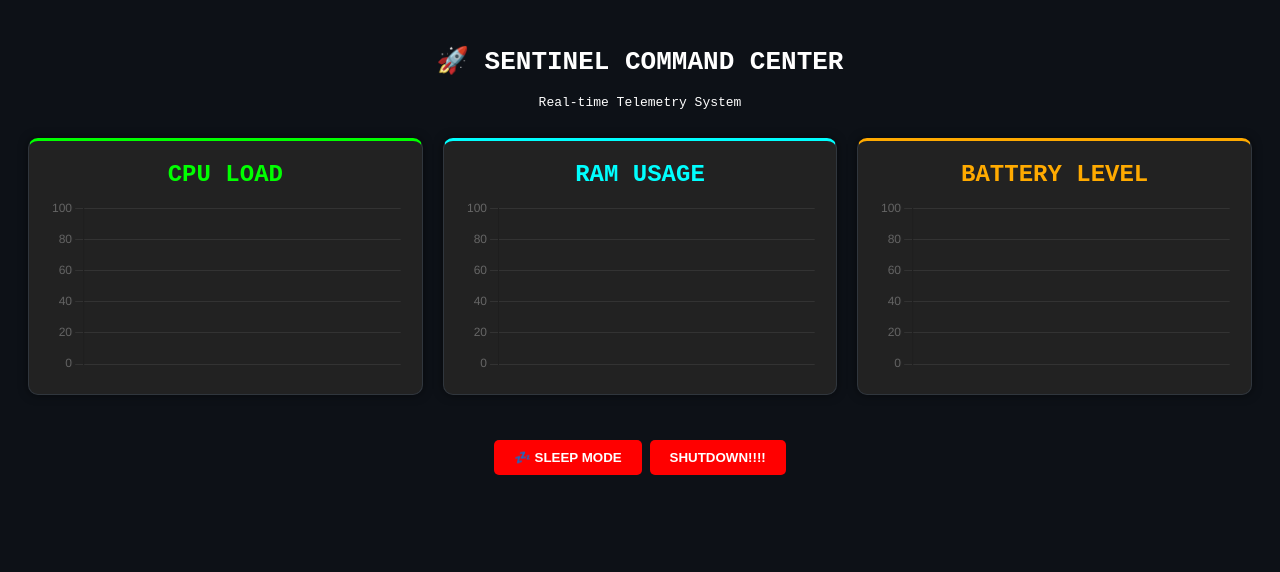
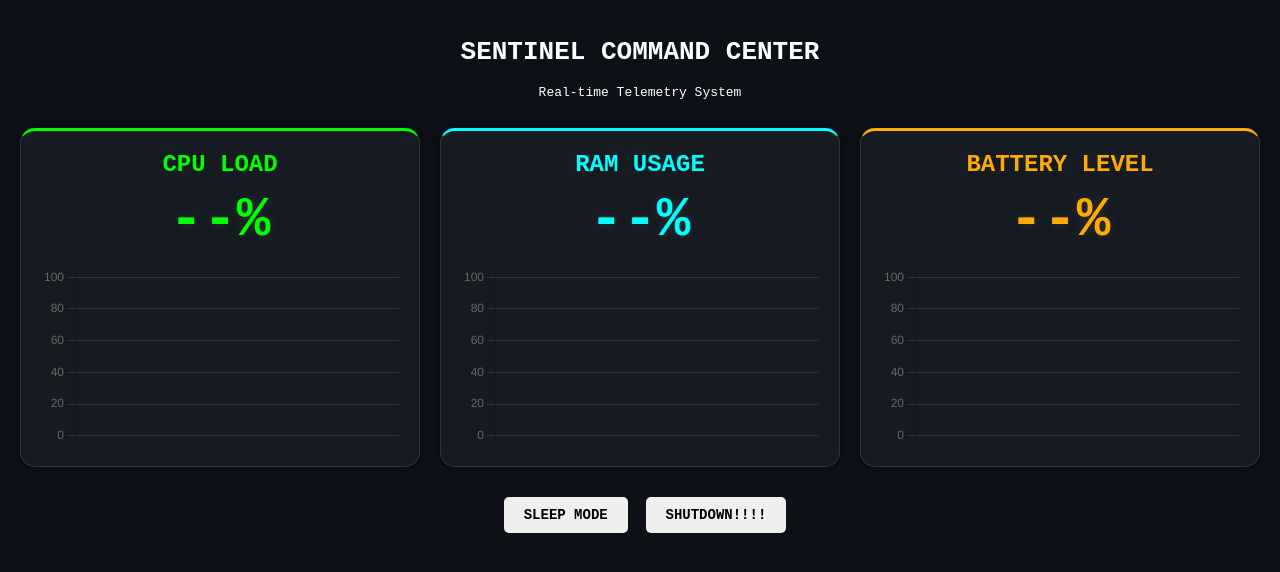
Before and after one commit to Rakel8/sentinel, a plain HTML site: page static/index.html in a window 1280 px wide. Drawn offline with nearby package versions, Linux system fonts and the light colour scheme; no server answers.

Commit message:
add realtime number

```diff
--- a/static/css/style.css
+++ b/static/css/style.css
@@ -3,6 +3,21 @@ body {
   color: white;
   font-family: monospace;
   padding: 20px;
+  margin: 0;
+}
+
+.header {
+  display: flex;
+  justify-content: space-between;
+  align-items: center;
+  border-bottom: 2px solid #30363d;
+  padding-bottom: 10px;
+  margin-bottom: 20px;
+}
+
+.header h1 {
+  margin: 0;
+  font-size: 24px;
 }
 
 .dashboard-grid {
@@ -13,27 +28,15 @@ body {
 
 .chart-box {
   background-color: #161b22;
-  padding: 15px;
+  padding: 20px;
   border-radius: 15px;
   border: 1px solid #30363d;
   box-shadow: 0 0 10px rgba(0, 0, 0, 0.5);
-}
-
-h2 {
   text-align: center;
-  margin: 0 0 10px 0;
-  font-size: 18px;
-}
-
-.chart-box {
-  background-color: #222;
-  padding: 20px;
-  border-radius: 10px;
-  margin-bottom: 15px;
 }
 
 .chart-box h2 {
-  margin-top: 0;
+  margin: 0 0 10px 0;
   font-size: 1.5rem;
 }
 
@@ -58,16 +61,51 @@ h2 {
   color: #ffaa00;
 }
 
+.realtime-text {
+  margin: 5px 0 15px 0;
+  font-size: 3.5rem;
+  font-weight: bold;
+  text-shadow: 0 0 10px rgba(255, 255, 255, 0.1);
+}
+.cpu-color {
+  color: #00ff00;
+}
+.ram-color {
+  color: #00ffff;
+}
+.bat-color {
+  color: #ffaa00;
+}
+
+.actions {
+  text-align: right;
+}
+
 .button-box {
   text-align: center;
 }
 
 button {
-  background: #ff0000;
-  color: white;
+  font-family: monospace;
   padding: 10px 20px;
   border: none;
   border-radius: 5px;
   cursor: pointer;
   font-weight: bold;
+  margin-left: 10px;
+  font-size: 14px;
+  transition: opacity 0.2s;
 }
+
+button:hover {
+  opacity: 0.8;
+}
+
+.btn-sleep {
+  background: #ffaa00;
+  color: #000;
+}
+.btn-shutdown {
+  background: #ff0000;
+  color: white;
+}
--- a/static/index.html
+++ b/static/index.html
@@ -8,7 +8,7 @@
   </head>
   <body>
     <center>
-      <h1>🚀 SENTINEL COMMAND CENTER</h1>
+      <h1>SENTINEL COMMAND CENTER</h1>
       <p>Real-time Telemetry System</p>
     </center>
     <br />
@@ -16,23 +16,26 @@
     <div class="dashboard-grid">
       <div class="chart-box box-cpu">
         <h2>CPU LOAD</h2>
+        <h1 id="cpu-text" class="realtime-text cpu-color">--%</h1>
         <canvas id="cpuChart"></canvas>
       </div>
 
       <div class="chart-box box-ram">
         <h2>RAM USAGE</h2>
+        <h1 id="ram-text" class="realtime-text ram-color">--%</h1>
         <canvas id="ramChart"></canvas>
       </div>
 
       <div class="chart-box box-bat">
         <h2>BATTERY LEVEL</h2>
+        <h1 id="bat-text" class="realtime-text bat-color">--%</h1>
         <canvas id="batChart"></canvas>
       </div>
     </div>
 
     <br /><br />
     <div class="button-box">
-      <button onclick="tidurkanLaptop()">💤 SLEEP MODE</button>
+      <button onclick="tidurkanLaptop()">SLEEP MODE</button>
       <button onclick="matikanLaptop()">SHUTDOWN!!!!</button>
     </div>
 
--- a/static/js/script.js
+++ b/static/js/script.js
@@ -11,7 +11,7 @@ function buatGrafik(idCanvas, label, warna) {
           borderColor: warna,
           backgroundColor: warna + "33",
           borderWidth: 2,
-          tension: 0,
+          tension: 0.2, // Sedikit dilengkungkan biar elegan
           pointRadius: 0,
           fill: true,
         },
@@ -34,7 +34,6 @@ const chartBAT = buatGrafik("batChart", "Battery %", "#ffaa00");
 
 function updateSatuGrafik(chart, labelWaktu, dataString) {
   let nilai = parseFloat(dataString);
-
   chart.data.labels.push(labelWaktu);
   chart.data.datasets[0].data.push(nilai);
 
@@ -53,10 +52,8 @@ async function muatSejarah() {
     dataSejarah.forEach((item) => {
       chartCPU.data.labels.push(item.waktu);
       chartCPU.data.datasets[0].data.push(item.cpu);
-
       chartRAM.data.labels.push(item.waktu);
       chartRAM.data.datasets[0].data.push(item.ram);
-
       chartBAT.data.labels.push(item.waktu);
       chartBAT.data.datasets[0].data.push(item.baterai);
     });
@@ -64,7 +61,6 @@ async function muatSejarah() {
     chartCPU.update();
     chartRAM.update();
     chartBAT.update();
-    console.log("✅ Sejarah berhasil dimuat dari Database!");
   } catch (error) {
     console.error("Gagal memuat sejarah:", error);
   }
@@ -74,17 +70,23 @@ async function updateDashboard() {
   try {
     let waktu = new Date().toLocaleTimeString();
 
+    // 1. Fetch & Update CPU
     let resCpu = await fetch("/monitor/cpu");
     let jsonCpu = await resCpu.json();
     updateSatuGrafik(chartCPU, waktu, jsonCpu.CPU);
+    document.getElementById("cpu-text").innerText = jsonCpu.CPU + "%"; // <--- INJEKSI ANGKA HTML
 
+    // 2. Fetch & Update RAM
     let resRam = await fetch("/monitor/ram");
     let jsonRam = await resRam.json();
     updateSatuGrafik(chartRAM, waktu, jsonRam.RAM);
+    document.getElementById("ram-text").innerText = jsonRam.RAM + "%"; // <--- INJEKSI ANGKA HTML
 
+    // 3. Fetch & Update Baterai
     let resBat = await fetch("/monitor/battery");
     let jsonBat = await resBat.json();
     updateSatuGrafik(chartBAT, waktu, jsonBat.Battery);
+    document.getElementById("bat-text").innerText = jsonBat.Battery + "%"; // <--- INJEKSI ANGKA HTML
   } catch (err) {
     console.log("Error fetch data:", err);
   }
@@ -92,7 +94,7 @@ async function updateDashboard() {
 
 async function tidurkanLaptop() {
   if (confirm("Yakin mau tidur?")) {
-    alert("Goodnight! 💤");
+    alert("Goodnight!");
     fetch("/action/sleep").catch((e) => console.log("Offline."));
   }
 }
@@ -104,6 +106,7 @@ async function matikanLaptop() {
   }
 }
 
+// Mulai mesinnya
 muatSejarah().then(() => {
   setInterval(updateDashboard, 1000);
 });
```
